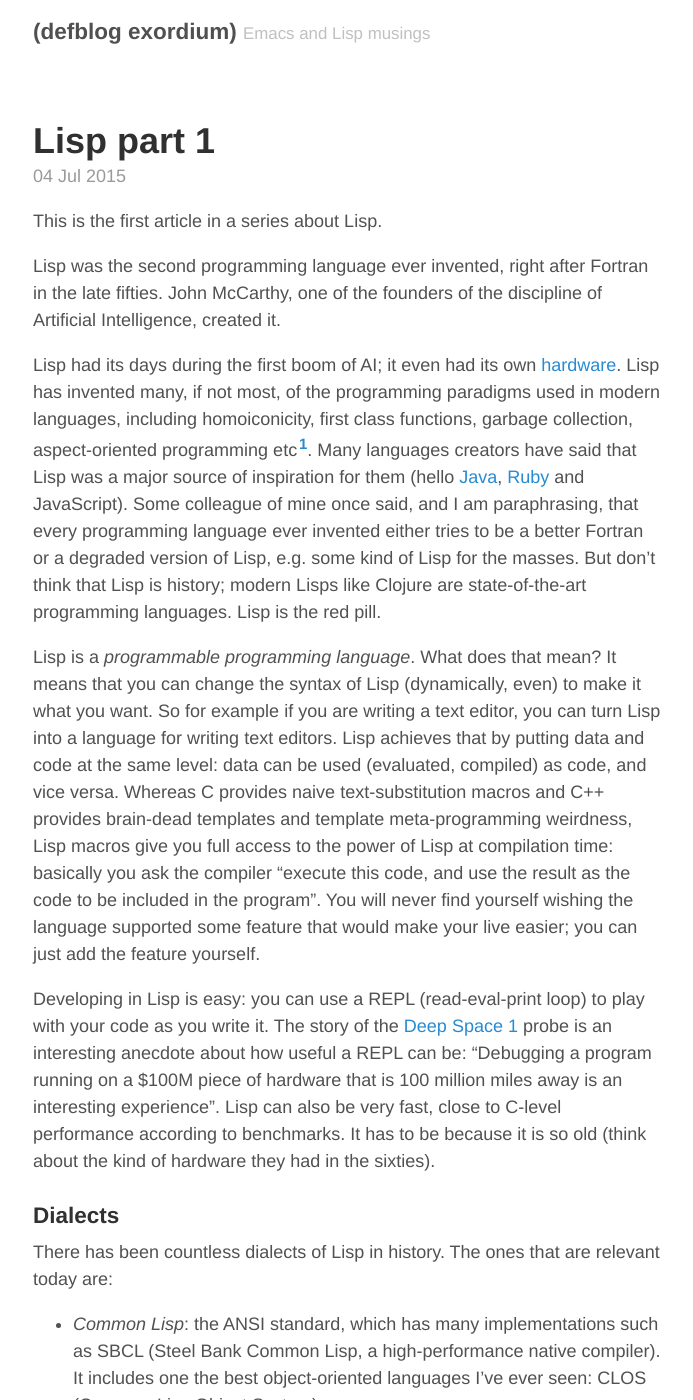
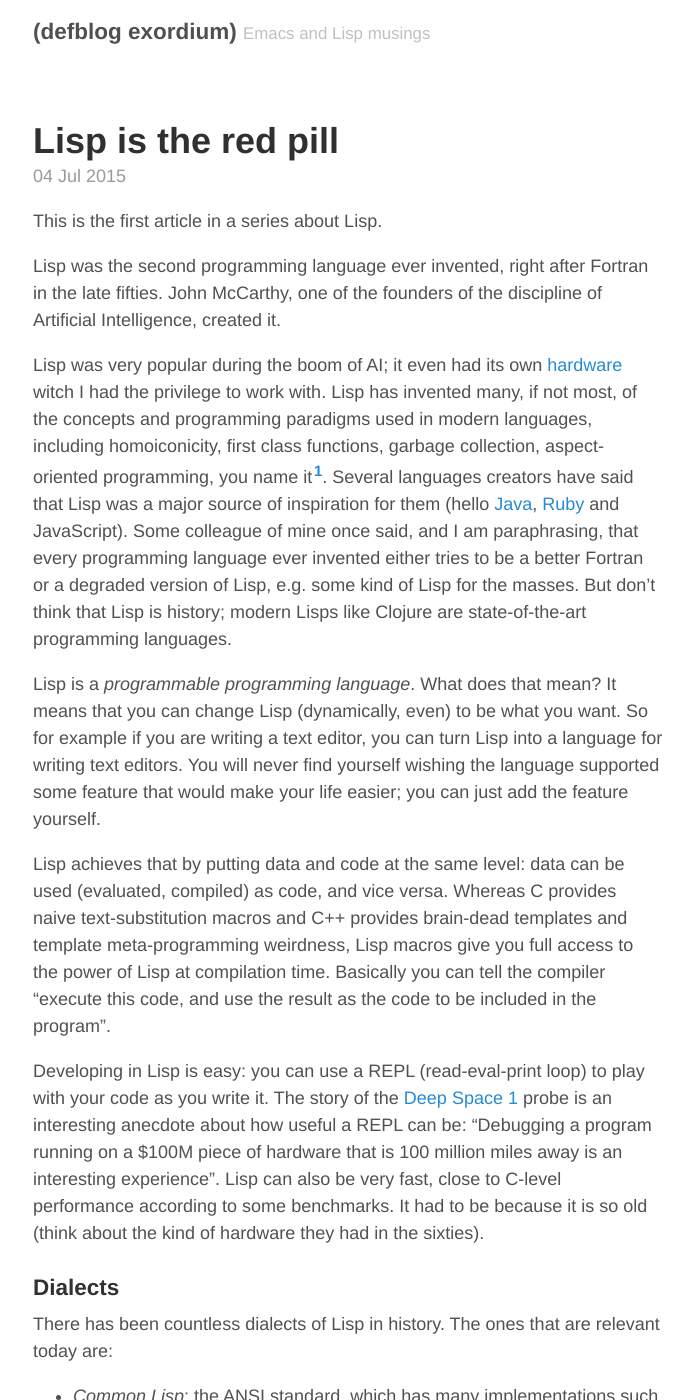
Before and after one commit to philippe-grenet/philippe-grenet.github.io, a Jekyll site: the page built from _posts/2015-07-03-lisp-part-1.md, in a window 1280 px wide and 1400 px high. Shown: the whole window, without its empty margins (292-985 px from the left). Built offline with Jekyll 4.4.1, drawn with Linux system fonts in a browser that asks for light colours; some of the changed text lies outside the part shown.

Commit message:
English improvements...

```diff
--- a/_posts/2015-07-03-lisp-part-1.md
+++ b/_posts/2015-07-03-lisp-part-1.md
@@ -1,6 +1,6 @@
 ---
 layout: post
-title: "Lisp part 1"
+title: "Lisp is the red pill"
 date: 2015-07-04 15:51:00
 ---
 
@@ -10,31 +10,34 @@ Lisp was the second programming language ever invented, right after Fortran in
 the late fifties. John McCarthy, one of the founders of the discipline of
 Artificial Intelligence, created it.
 
-Lisp had its days during the first boom of AI; it even had its own
-[hardware](https://en.wikipedia.org/wiki/Lisp_machine). Lisp has invented many,
-if not most, of the programming paradigms used in modern languages, including
-homoiconicity, first class functions, garbage collection, aspect-oriented
-programming etc[^fn-smalltalk]. Many languages creators have said that Lisp was
-a major source of inspiration for them (hello
+Lisp was very popular during the boom of AI; it even had its own
+[hardware](https://en.wikipedia.org/wiki/Lisp_machine) witch I had the
+privilege to work with. Lisp has invented many, if not most, of the concepts
+and programming paradigms used in modern languages, including homoiconicity,
+first class functions, garbage collection, aspect-oriented programming, you
+name it[^fn-smalltalk]. Several languages creators have said that Lisp was a
+major source of inspiration for them (hello
 [Java](http://people.csail.mit.edu/gregs/ll1-discuss-archive-html/msg04045.html),
 [Ruby](http://www.slideshare.net/yukihiro_matz/how-emacs-changed-my-life) and
 JavaScript). Some colleague of mine once said, and I am paraphrasing, that
-every programming language ever invented either tries to be a better Fortran
-or a degraded version of Lisp, e.g. some kind of Lisp for the masses. But don't
+every programming language ever invented either tries to be a better Fortran or
+a degraded version of Lisp, e.g. some kind of Lisp for the masses. But don't
 think that Lisp is history; modern Lisps like Clojure are state-of-the-art
-programming languages. Lisp is the red pill.
+programming languages.
 
 Lisp is a *programmable programming language*. What does that mean? It means
-that you can change the syntax of Lisp (dynamically, even) to make it what you
-want. So for example if you are writing a text editor, you can turn Lisp into a
-language for writing text editors. Lisp achieves that by putting data and code
-at the same level: data can be used (evaluated, compiled) as code, and
-vice versa. Whereas C provides naive text-substitution macros and C++ provides
-brain-dead templates and template meta-programming weirdness, Lisp macros give
-you full access to the power of Lisp at compilation time: basically you ask the
-compiler "execute this code, and use the result as the code to be included in
-the program". You will never find yourself wishing the language supported some
-feature that would make your live easier; you can just add the feature yourself.
+that you can change Lisp (dynamically, even) to be what you want. So for
+example if you are writing a text editor, you can turn Lisp into a language for
+writing text editors. You will never find yourself wishing the language
+supported some feature that would make your life easier; you can just add the
+feature yourself.
+
+Lisp achieves that by putting data and code at the same level: data can be used
+(evaluated, compiled) as code, and vice versa. Whereas C provides naive
+text-substitution macros and C++ provides brain-dead templates and template
+meta-programming weirdness, Lisp macros give you full access to the power of
+Lisp at compilation time. Basically you can tell the compiler "execute this
+code, and use the result as the code to be included in the program".
 
 Developing in Lisp is easy: you can use a REPL (read-eval-print loop) to play
 with your code as you write it. The story of the
@@ -42,8 +45,8 @@ with your code as you write it. The story of the
 interesting anecdote about how useful a REPL can be: "Debugging a program
 running on a $100M piece of hardware that is 100 million miles away is an
 interesting experience". Lisp can also be very fast, close to C-level
-performance according to benchmarks. It has to be because it is so old (think
-about the kind of hardware they had in the sixties).
+performance according to some benchmarks. It had to be because it is so old
+(think about the kind of hardware they had in the sixties).
 
 ### Dialects
 
@@ -51,9 +54,9 @@ There has been countless dialects of Lisp in history. The ones that are
 relevant today are:
 
 * *Common Lisp*: the ANSI standard, which has many implementations such as SBCL
-  (Steel Bank Common Lisp, a high-performance native compiler). It includes one
-  the best object-oriented languages I've ever seen: CLOS (Common Lisp Object
-  System).
+  (Steel Bank Common Lisp, a high-performance native compiler). Common Lisp
+  includes one the best object-oriented languages I've ever seen: CLOS (Common
+  Lisp Object System).
 * *Scheme*: a Lisp with a minimalist design philosophy. It is the programming
   language used in the textbook
   [SICP](https://en.wikipedia.org/wiki/Structure_and_Interpretation_of_Computer_Programs). Guile
@@ -99,8 +104,10 @@ calls; for example (1 + 2 + 3) * 5 is written in Lisp as `(* (+ 1 2 3) 5)`.
 The mini-buffer should display the string "hello world" twice: one is the
 printed text and the other is the returned value, which is also the printed
 text. Every function returns a value which is normally the last form that was
-evaluated. If you wanted the code above to return nil (which in ELisp means
-void, false, and the empty list) you could do this:
+evaluated.
+
+If you wanted the code above to return nil (which in ELisp and Common Lisp
+means void, false, and the empty list) you could do this:
 
 {% highlight lisp %}
 (progn
@@ -127,26 +134,28 @@ one:
 (hello-world)
 {% endhighlight %}
 
-`defun` is followed by the name of the function, the list of arguments (the
+`defun` is followed by the name of the function, the list of arguments (an
 empty list here), an optional documentation string, and the forms. The body of
 a function is an implicit `progn`.
 
 ### Working with Lists
 
 The basic data structure in Lisp is a single-linked list. The syntax of a list
-is exactly the same as a sexp. For example let's declare a variable containing a
-list of integers:
+is exactly the same as a sexp. For example let's declare a variable `l`
+containing a list of integers:
 
 {% highlight lisp %}
 (defvar l '(1 2 3))
 {% endhighlight %}
 
 `defvar` is followed by a variable name and a value (and an optional
-documentation string). Note the quote character before the value: this is
+documentation string). Notice the quote character before the value: this is
 syntactic sugar for `(quote (1 2 3))` which means "don't evaluate this". The
 quote is needed because otherwise Lisp would try to call a function named "1"
-with parameters 2 and 3. If you wanted to use the result of a function call as
-value instead, you could use the `list` function:
+with parameters 2 and 3.
+
+If you wanted to use the result of a function call as value instead, you could
+use the `list` function, which creates a list containing its arguments:
 
 {% highlight lisp %}
 (defvar l (list 1 2 3))
@@ -156,16 +165,16 @@ Here we don't use the quote because we want the `list` form to be
 evaluated. There is no need to quote the numbers because a number evaluates to
 itself.
 
-`l` is a *symbol*, which is an object in memory with a unique name. Symbols
-have names, values, function definition and property lists. Our function
-`hello-world` above is also a symbol; it has no value but it has a function
-definition. The value of `l` is a list containing 3 cells or *cons* (for
-construct), each made of 2 pointers: a pointer to the value and a pointer to
-the next cell or nil.
+`l` is a *symbol*, which is an object in memory with a unique name. A Symbol
+has a name, and possibly a value, a function definition and a property
+list. Our function `hello-world` above is also a symbol; it has no value but it
+has a function definition. The value of `l` is a list containing 3 cells or
+*cons* (for construct), each made of 2 pointers: a pointer to the value and a
+pointer to the next cell or nil.
 
 ![list](/assets/list.png)
 
-Function `car` returns the value of the first pointer and `cdr` the value of
+Function `car` returns the value of the first pointer, and `cdr` the value of
 the second pointer (they are named like that for historical reasons[^fn-cons]):
 
 {% highlight lisp %}
@@ -189,9 +198,9 @@ reverse our list:
 
 That's it for today. Lots more to come. Stay tuned!
 
-[^fn-smalltalk]: And almost OOP. Alan Kay, who invented Smalltalk and coined Object Oriented Programming, said that Lisp is The greatest single programming language ever designed.
+[^fn-smalltalk]: And almost OOP. Alan Kay, who invented Smalltalk and coined Object Oriented Programming, said that "Lisp is the greatest single programming language ever designed".
 
-[^fn-dynamic-binding]: As opposed to lexical binding. If you define a local variable x in function foo and then call function bar, bar will see the value of x even if you don't pass it as parameter.
+[^fn-dynamic-binding]: As opposed to lexical binding. If you define a local variable x in function foo and then call function bar, bar will see the value of x even if you don't pass it as parameter. A long time ago people thought it was a good idea for performance reasons.
 
 [^fn-debugger]: If you make a mistake and end up in the debugger, just press q to exit.
 
```
Also changed, not shown: other parts of _posts/2015-07-03-lisp-part-1.md (+11 -9 lines).
